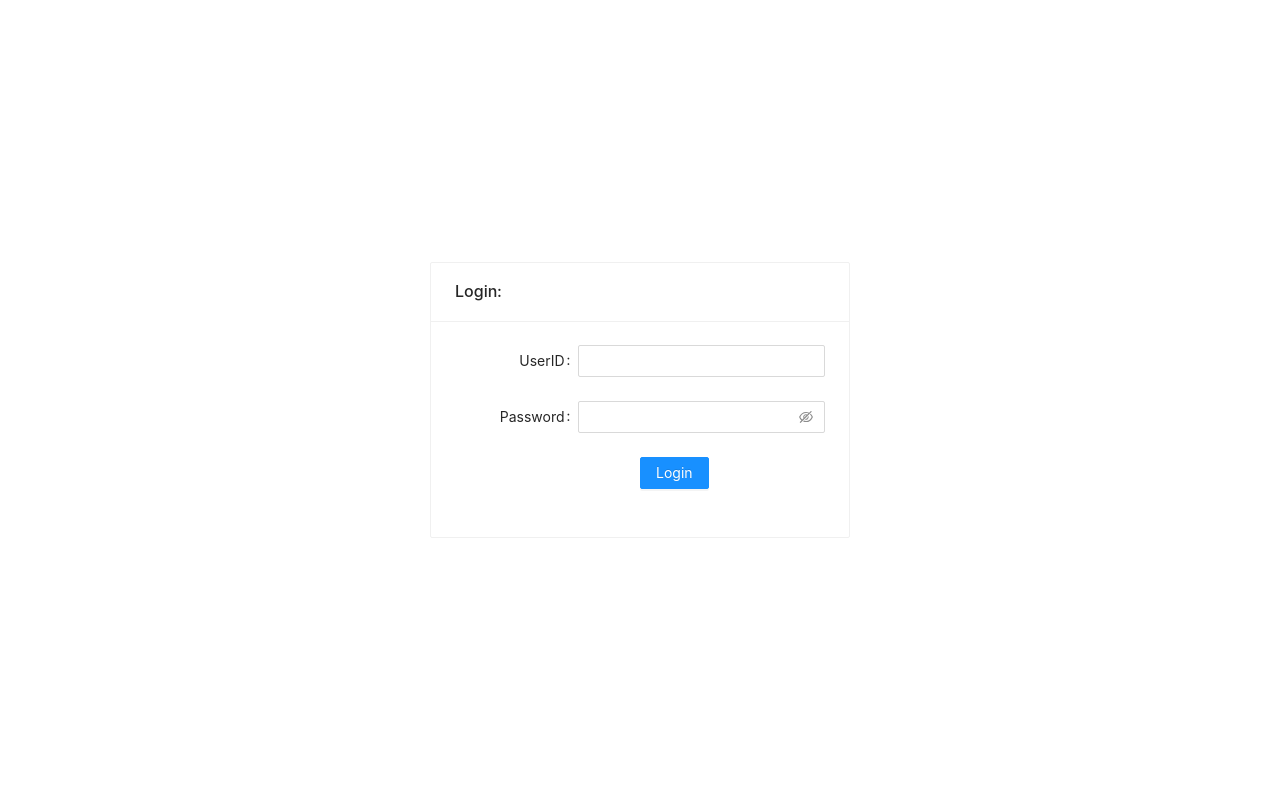
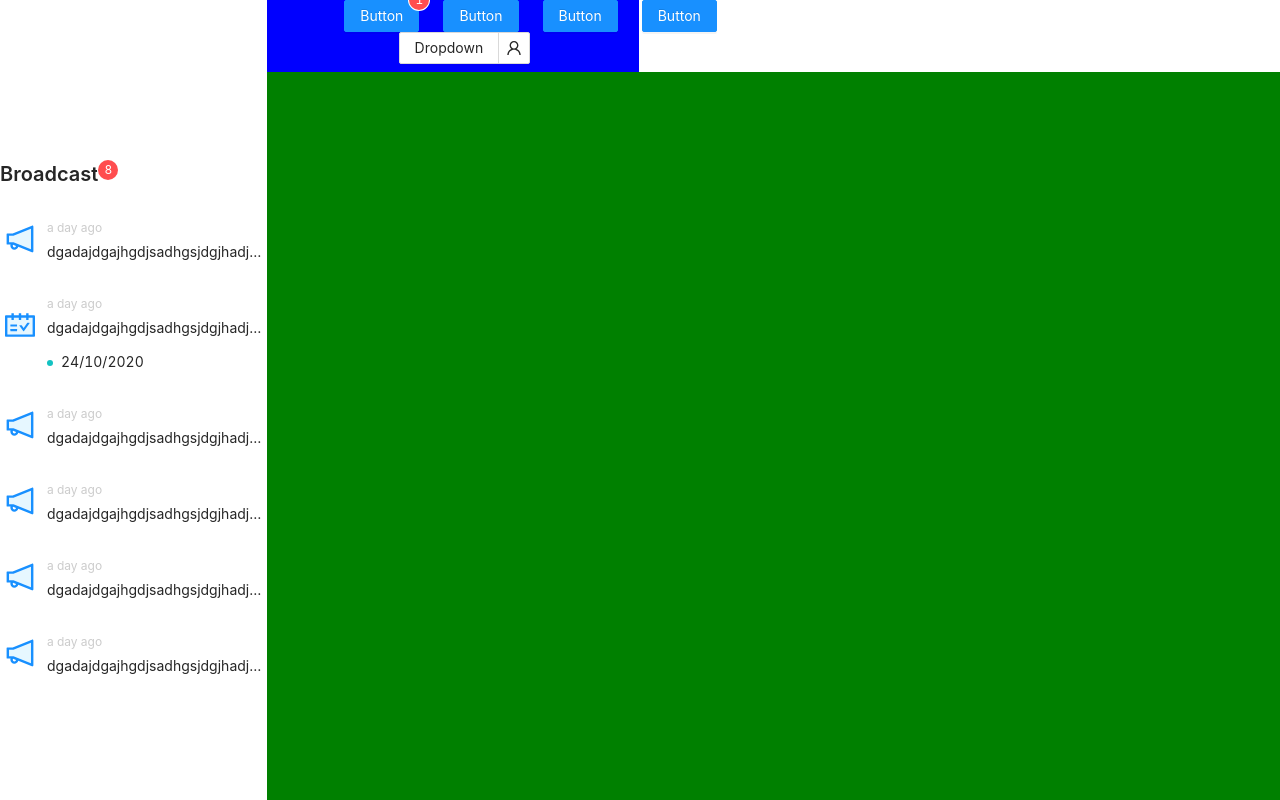
Before and after one commit to misbahkhalilaz/EMS_frontend, a React (Create React App) app: page / in a window 1280 px wide. Built offline with nearby package versions, Linux system fonts and the light colour scheme.

Commit message:
init emp

```diff
--- a/src/components/employee/sideBar.jsx
+++ /dev/null
@@ -1,5 +0,0 @@
-import React from "react";
-
-export default function SideBar(props) {
-	return <div style={{ backgroundColor: "red", minHeight: "100vh" }}></div>;
-}
--- /dev/null
+++ b/src/components/employee/sidebar/bio-panel.jsx
@@ -0,0 +1,10 @@
+import React from "react";
+import "antd/dist/antd.css";
+import { Card, Avatar, Divider, Descriptions } from "antd";
+import { UserOutlined } from "@ant-design/icons";
+
+const { Meta } = Card;
+
+export default function Bio(props) {
+  return <div style={{ outlineColor: "black", minHeight: "20vh" }}></div>;
+}
--- /dev/null
+++ b/src/components/employee/sidebar/broadcast-msg.jsx
@@ -0,0 +1,54 @@
+import React, { useState } from "react";
+import { Comment, Tooltip, Badge, Modal } from "antd";
+import "antd/dist/antd.css";
+import moment from "moment";
+import { NotificationTwoTone, ScheduleTwoTone } from "@ant-design/icons";
+
+function BroadcastMsg(props) {
+  //props -> eventdate, msg, type, maybe createdate
+  const type = props.type;
+  var icon, showEvenDate;
+
+  if (type === "Broadcast") {
+    icon = <NotificationTwoTone style={{ marginTop: 5, fontSize: 30 }} />;
+  } else {
+    icon = <ScheduleTwoTone style={{ marginTop: 15, fontSize: 30 }} />;
+    showEvenDate = [
+      <Tooltip title="Event Date">
+        <Badge color="cyan" text={props.eventDate} />
+      </Tooltip>,
+    ];
+  }
+
+  const config = {
+    maskClosable: true,
+    title: props.type,
+    content: (
+      <>
+        <p>{props.msg}</p>
+      </>
+    ),
+    okText: "Got it !",
+  };
+
+  return (
+    <>
+      <Comment
+        className="hovernow"
+        actions={showEvenDate}
+        avatar={icon}
+        content={<span className="broadcast-msg">{props.msg}</span>}
+        datetime={
+          <Tooltip title="Created time">
+            <span>{moment().subtract(1, "days").fromNow()}</span>
+          </Tooltip>
+        }
+        onClick={() => {
+          Modal.info(config);
+        }}
+      />
+    </>
+  );
+}
+
+export default BroadcastMsg;
--- /dev/null
+++ b/src/components/employee/sidebar/broadcast-panel.jsx
@@ -0,0 +1,27 @@
+import React, { useState } from "react";
+import { Badge, Typography } from "antd";
+// import "antd/dist/antd.css";
+import "./broadcast.css";
+import BroadcastMsg from "./broadcast-msg";
+
+const { Title } = Typography;
+
+const BroadcastPanel = (props) => {
+  console.log(props.Msgs.count);
+  return (
+    <>
+      <div className="broadcast-panel-body">
+        {props.Msgs.map((msg) => (
+          <BroadcastMsg
+            key={msg.eventDate}
+            type={msg.type}
+            msg={msg.msg}
+            eventDate={msg.eventDate}
+          />
+        ))}
+      </div>
+    </>
+  );
+};
+
+export default BroadcastPanel;
--- /dev/null
+++ b/src/components/employee/sidebar/broadcast.css
@@ -0,0 +1,33 @@
+.floated {
+  float: right;
+}
+
+.hovernow {
+  border-radius: 10px;
+  transition: box-shadow 0.3s ease-in-out;
+}
+
+.hovernow:hover {
+  box-shadow: 0 4px 10px rgba(0, 0, 0, 0.2);
+}
+
+.broadcast-panel-header {
+  padding: 5px 10px 0px 10px;
+  display: inline-block;
+  width: 100%;
+}
+
+.broadcast-panel-body {
+  maxheight: 40vh;
+  scrollbehavior: smooth;
+  padding: 5px;
+  overflow-y: auto;
+}
+
+.broadcast-msg {
+  text-overflow: ellipsis;
+  overflow: hidden;
+  display: block;
+  white-space: nowrap;
+  font-size: 13;
+}
--- /dev/null
+++ b/src/components/employee/sidebar/sideBar.jsx
@@ -0,0 +1,77 @@
+import React from "react";
+import Bio from "./bio-panel";
+import { Row, Typography, Badge } from "antd";
+import BroadcastPanel from "./broadcast-panel";
+
+const { Title } = Typography;
+
+var msgs = [
+  {
+    type: "Broadcast",
+    msg: "dgadajdgajhgdjsadhgsjdgjhadjhdgasjdgjsagdhasgdjhsadgas",
+    eventDate: "23/10/2020",
+  },
+  {
+    type: "Event",
+    msg: "dgadajdgajhgdjsadhgsjdgjhadjhdgasjdgjsagdhasgdjhsadgas",
+    eventDate: "24/10/2020",
+  },
+  {
+    type: "Broadcast",
+    msg: "dgadajdgajhgdjsadhgsjdgjhadjhdgasjdgjsagdhasgdjhsadgas",
+    eventDate: "21/100/2020",
+  },
+  {
+    type: "Broadcast",
+    msg: "dgadajdgajhgdjsadhgsjdgjhadjhdgasjdgjsagdhasgdjhsadgas",
+    eventDate: "21/10/2020",
+  },
+  {
+    type: "Broadcast",
+    msg: "dgadajdgajhgdjsadhgsjdgjhadjhdgasjdgjsagdhasgdjhsadgas",
+    eventDate: "21/19/2020",
+  },
+  {
+    type: "Broadcast",
+    msg: "dgadajdgajhgdjsadhgsjdgjhadjhdgasjdgjsagdhasgdjhsadgas",
+    eventDate: "21/12/2020",
+  },
+  {
+    type: "Broadcast",
+    msg: "dgadajdgajhgdjsadhgsjdgjhadjhdgasjdgjsagdhasgdjhsadgas",
+    eventDate: "21/15/2020",
+  },
+  {
+    type: "Broadcast",
+    msg: "dgadajdgajhgdjsadhgsjdgjhadjhdgasjdgjsagdhasgdjhsadgas",
+    eventDate: "21/13/2020",
+  },
+];
+
+export default function SideBar(props) {
+  return (
+    <>
+      <Row style={{ maxHeight: "35vh" }}>
+        <Bio />
+      </Row>
+      <Row style={{ maxHeight: "5vh" }}>
+        <div>
+          <Title level={4} strong>
+            Broadcast
+            <Badge className="floated" count={msgs.length} />
+          </Title>
+        </div>
+        <Row
+          style={{
+            scrollBehavior: "smooth",
+            maxHeight: "60vh",
+            minHeight: "60vh",
+            overflowY: "auto",
+          }}
+        >
+          <BroadcastPanel Msgs={msgs} />
+        </Row>
+      </Row>
+    </>
+  );
+}
--- a/src/containers/App.jsx
+++ b/src/containers/App.jsx
@@ -1,19 +1,9 @@
 import React from "react";
-import LoginForm from "../components/loginForm";
-import { useCookies } from "react-cookie";
-import { connect } from "react-redux";
-import { gotError } from "../redux/actionCreators";
-import "antd/dist/antd.css";
 
-function App(props) {
-	const [cookies, setCookie, removeCookie] = useCookies(["session"]);
+import Employee from "./employee";
 
-	return <LoginForm cookies={cookies} setCookie={setCookie} />;
+function App() {
+	return <Employee />;
 }
 
-const mapStateToProps = (state, ownProps) => ({
-	error: state.error,
-	state,
-});
-
-export default connect(mapStateToProps, { gotError })(App);
+export default App;
--- a/src/containers/employee.jsx
+++ b/src/containers/employee.jsx
@@ -3,8 +3,8 @@ import React from "react";
 import { Layout, Menu, Dropdown } from "antd";
 import { Row, Col } from "antd";
 import { Button, Space, Avatar, Badge } from "antd";
-import SideBar from "../components/employee/sideBar";
-import NavBar from "../components/employee/navbar";
+import SideBar from "../components/employee/sidebar/sideBar";
+import NavBar from "../components/employee/navbar/navbar";
 
 export default function Employee(props) {
 	return (
```
Also changed, not shown: src/containers/App3.jsx (added, +19 -0 lines), src/containers/Appn.jsx (deleted, +0 -9 lines), src/components/employee/bio.jsx (deleted), src/components/employee/navbar/navbar.jsx (renamed from src/components/employee/navbar.jsx), 1 other file (tests, documents, lock files or other folders).
